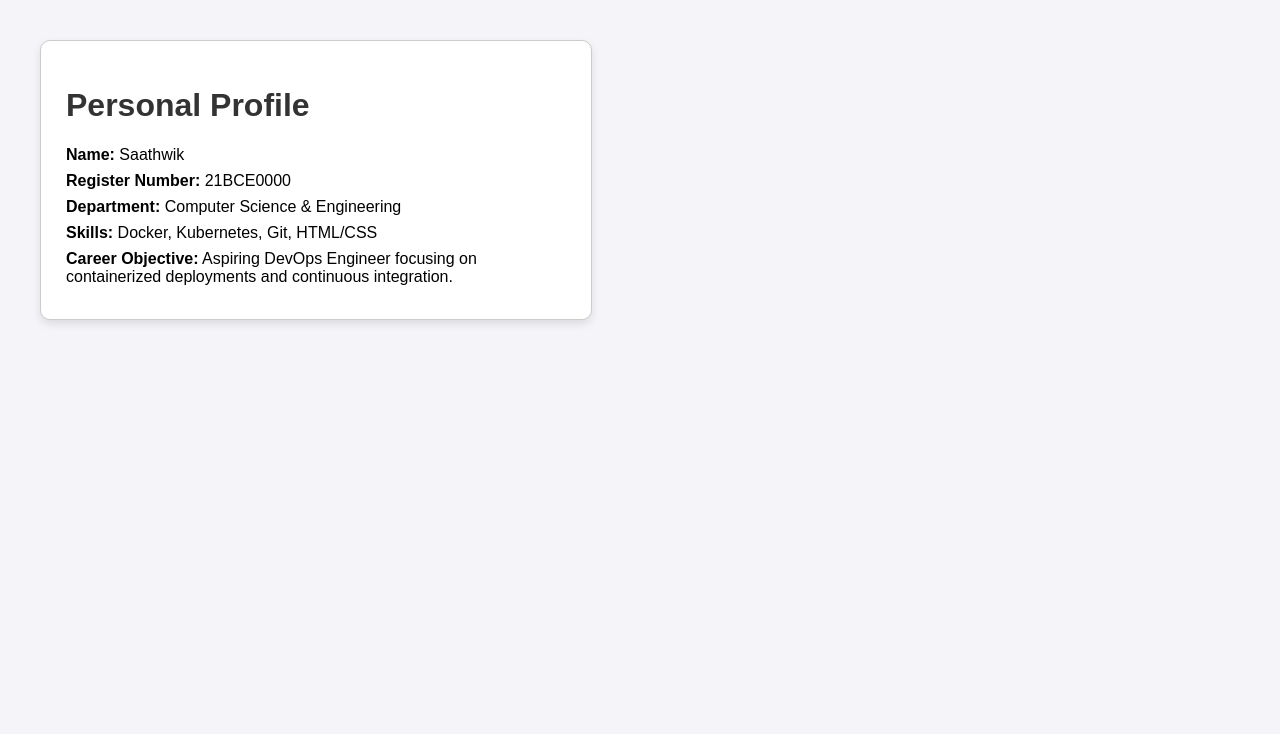
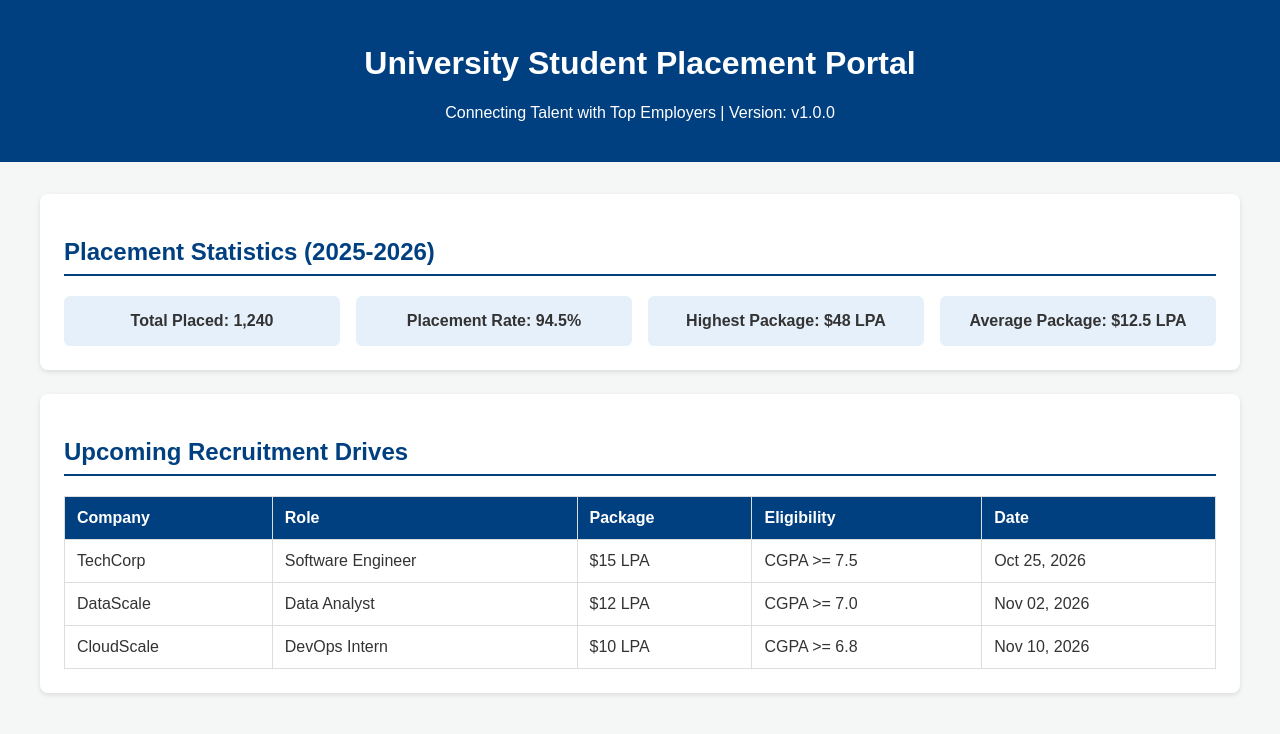
Before and after one commit to mairalsanika/SANIKAA, a plain HTML site: page index.html in a window 1280 px wide. Drawn offline with Linux system fonts and the light colour scheme.

Commit message:
Initial commit: Student Placement Portal with Docker and Kubernetes manifests

```diff
--- a/index.html
+++ b/index.html
@@ -2,22 +2,45 @@
 <html lang="en">
 <head>
     <meta charset="UTF-8">
-    <title>Personal Profile</title>
+    <meta name="viewport" content="width=device-width, initial-scale=1.0">
+    <title>University Placement Portal</title>
     <style>
-        body { font-family: Arial, sans-serif; margin: 40px; background-color: #f4f4f9; }
-        .card { border: 1px solid #ccc; padding: 25px; border-radius: 10px; max-width: 500px; background: white; box-shadow: 0 4px 8px rgba(0,0,0,0.1); }
-        h1 { color: #333; }
-        p { margin: 8px 0; font-size: 16px; }
+        body { font-family: Arial, sans-serif; margin: 0; padding: 0; background-color: #f4f7f6; color: #333; }
+        header { background: #004080; color: #fff; padding: 1.5rem; text-align: center; }
+        .container { max-width: 1200px; margin: 2rem auto; padding: 0 1rem; }
+        .card { background: #fff; padding: 1.5rem; margin-bottom: 1.5rem; border-radius: 8px; box-shadow: 0 2px 5px rgba(0,0,0,0.1); }
+        h2 { color: #004080; border-bottom: 2px solid #004080; padding-bottom: 0.5rem; }
+        table { width: 100%; border-collapse: collapse; margin-top: 1rem; }
+        th, td { padding: 12px; border: 1px solid #ddd; text-align: left; }
+        th { background-color: #004080; color: white; }
+        .stats-grid { display: grid; grid-template-columns: repeat(auto-fit, minmax(200px, 1fr)); gap: 1rem; margin-top: 1rem; }
+        .stat-box { background: #e6f0fa; padding: 1rem; text-align: center; border-radius: 6px; font-weight: bold; }
     </style>
 </head>
 <body>
-    <div class="card">
-        <h1>Personal Profile</h1>
-        <p><strong>Name:</strong> Saathwik</p>
-        <p><strong>Register Number:</strong> 21BCE0000</p>
-        <p><strong>Department:</strong> Computer Science & Engineering</p>
-        <p><strong>Skills:</strong> Docker, Kubernetes, Git, HTML/CSS</p>
-        <p><strong>Career Objective:</strong> Aspiring DevOps Engineer focusing on containerized deployments and continuous integration.</p>
+    <header>
+        <h1>University Student Placement Portal</h1>
+        <p>Connecting Talent with Top Employers | Version: v1.0.0</p>
+    </header>
+    <div class="container">
+        <div class="card">
+            <h2>Placement Statistics (2025-2026)</h2>
+            <div class="stats-grid">
+                <div class="stat-box">Total Placed: 1,240</div>
+                <div class="stat-box">Placement Rate: 94.5%</div>
+                <div class="stat-box">Highest Package: $48 LPA</div>
+                <div class="stat-box">Average Package: $12.5 LPA</div>
+            </div>
+        </div>
+        <div class="card">
+            <h2>Upcoming Recruitment Drives</h2>
+            <table>
+                <tr><th>Company</th><th>Role</th><th>Package</th><th>Eligibility</th><th>Date</th></tr>
+                <tr><td>TechCorp</td><td>Software Engineer</td><td>$15 LPA</td><td>CGPA >= 7.5</td><td>Oct 25, 2026</td></tr>
+                <tr><td>DataScale</td><td>Data Analyst</td><td>$12 LPA</td><td>CGPA >= 7.0</td><td>Nov 02, 2026</td></tr>
+                <tr><td>CloudScale</td><td>DevOps Intern</td><td>$10 LPA</td><td>CGPA >= 6.8</td><td>Nov 10, 2026</td></tr>
+            </table>
+        </div>
     </div>
 </body>
 </html>
```
Also changed, not shown: 2 other files.
